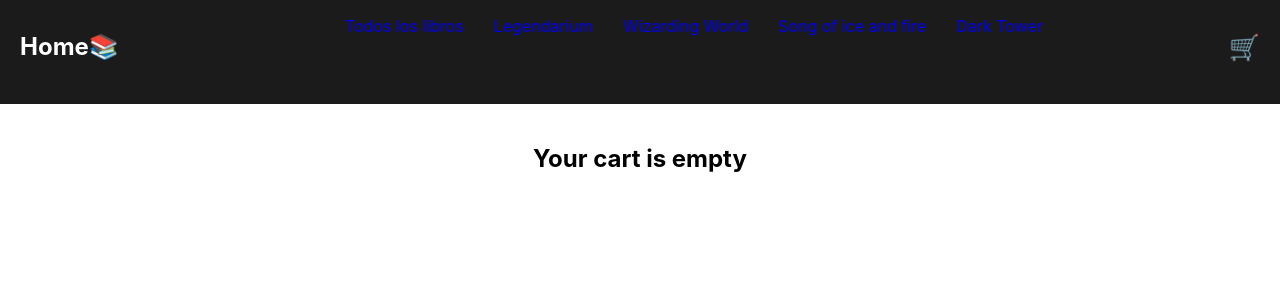
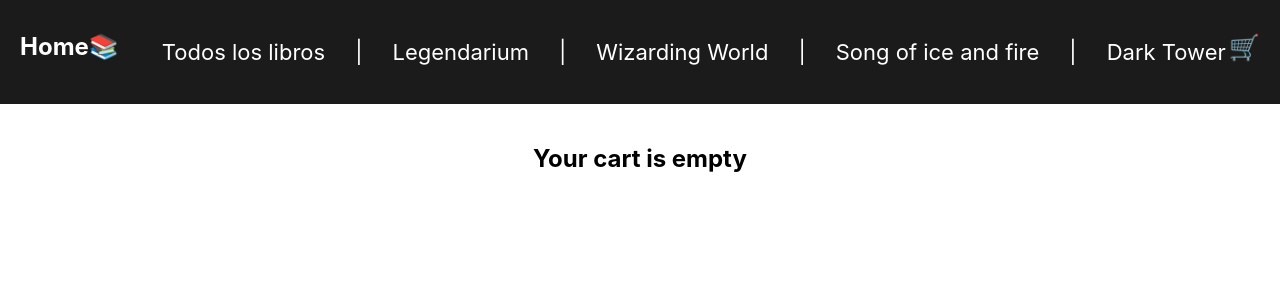
Before and after one commit to LucasC96/PF-React-Cartier, a React (Create React App) app: page /cart in a window 1280 px wide. Shown: the top 300 px of the page. Built offline with nearby package versions, Linux system fonts and the light colour scheme.

Commit message:
mejoras de css

```diff
--- a/public/productsMock.json
+++ b/public/productsMock.json
@@ -65,7 +65,7 @@
     "name": "Harry Potter y el legado maldito",
     "author": "J. K. Rowling",
     "price": 10,
-    "img": "https://http2.mlstatic.com/D_NQ_NP_808102-MLA46849768747_072021-O.webp",
+    "img": "https://http2.mlstatic.com/D_NQ_NP_663166-MLA68840492957_042023-O.webp",
     "quanty": 1,
     "category": "Wizarding World",
     "description": "Secuela de la saga de Harry Potter"
@@ -75,7 +75,7 @@
     "name": "Las tierras baldías",
     "author": "Stephen King",
     "price": 20,
-    "img": "https://http2.mlstatic.com/D_NQ_NP_617008-MLA68958615311_042023-O.webp",
+    "img": "https://http2.mlstatic.com/D_NQ_NP_654482-MLA43579821652_092020-O.webp",
     "quanty": 1,
     "category": "Dark Tower",
     "description": "Tercera entrega de la saga de La torre oscura"
--- a/src/components/CartContent/CartElements.js
+++ b/src/components/CartContent/CartElements.js
@@ -18,12 +18,15 @@ const CartElements = () => {
 
   return cart.map((product) => {
     return (
-      <div className='cartContent' key={product.id}>
-        <img src={product.img} alt='product-card' />
-        <h3 className='name'>{product.name}</h3>
+      <div className="cartContent" key={product.id}>
+        <img src={product.img} alt="product-card" />
+        <h3 className="name">{product.name}</h3>
         <CartItemCounter product={product} />
-        <h4 className='price'>{product.price * product.quanty}$</h4>
-        <h3 class='cart-delete-button' onClick={() => deleteProduct(product.id)}>
+        <h4 className="price">{product.price * product.quanty}$</h4>
+        <h3
+          className="cart-delete-button"
+          onClick={() => deleteProduct(product.id)}
+        >
           ❌
         </h3>
       </div>
--- a/src/components/ItemList/ItemListContainer.js
+++ b/src/components/ItemList/ItemListContainer.js
@@ -2,7 +2,7 @@ import List from "./List";
 
 const ItemListContainer = () => {
   return (
-    <div>
+    <div className="product-card-container">
       <List />
     </div>
   );
--- a/src/components/Navbar/Navbar.css
+++ b/src/components/Navbar/Navbar.css
@@ -28,3 +28,23 @@
   cursor: pointer;
   text-decoration: none;
 }
+
+.navbar-ul {
+  font-size: 22px;
+  display: flex;
+  gap: 30px;
+  align-items: center;
+}
+a:link {
+  color: #fff;
+}
+a:visited {
+  color: #fff;
+}
+a:active {
+  color: burlywood;
+}
+
+p {
+  color: #fff;
+}
--- a/src/components/Navbar/Navbar.js
+++ b/src/components/Navbar/Navbar.js
@@ -15,11 +15,15 @@ const Navbar = () => {
           <Link to="/">
             <h1 className="navbar-logo">Home📚</h1>
           </Link>
-          <ul style={{ display: "flex", gap: "30px" }}>
+          <ul className="navbar-ul">
             <Link to="/">Todos los libros</Link>
+            <p>|</p>
             <Link to="category/Legendarium">Legendarium</Link>
+            <p>|</p>
             <Link to="category/Wizarding World">Wizarding World</Link>
+            <p>|</p>
             <Link to="category/Song of ice and fire">Song of ice and fire</Link>
+            <p>|</p>
             <Link to="category/Dark Tower">Dark Tower</Link>
           </ul>
           <Link className="seeCarrito" to={"/cart"}>
```
